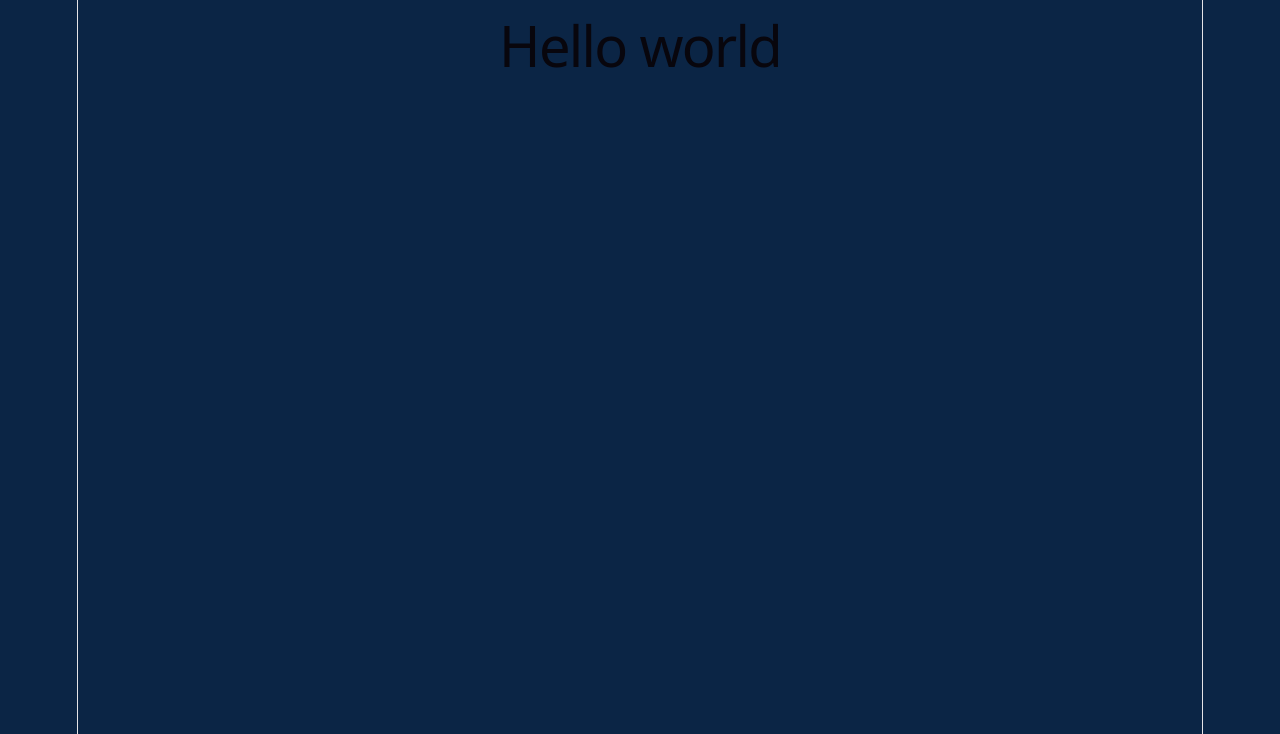
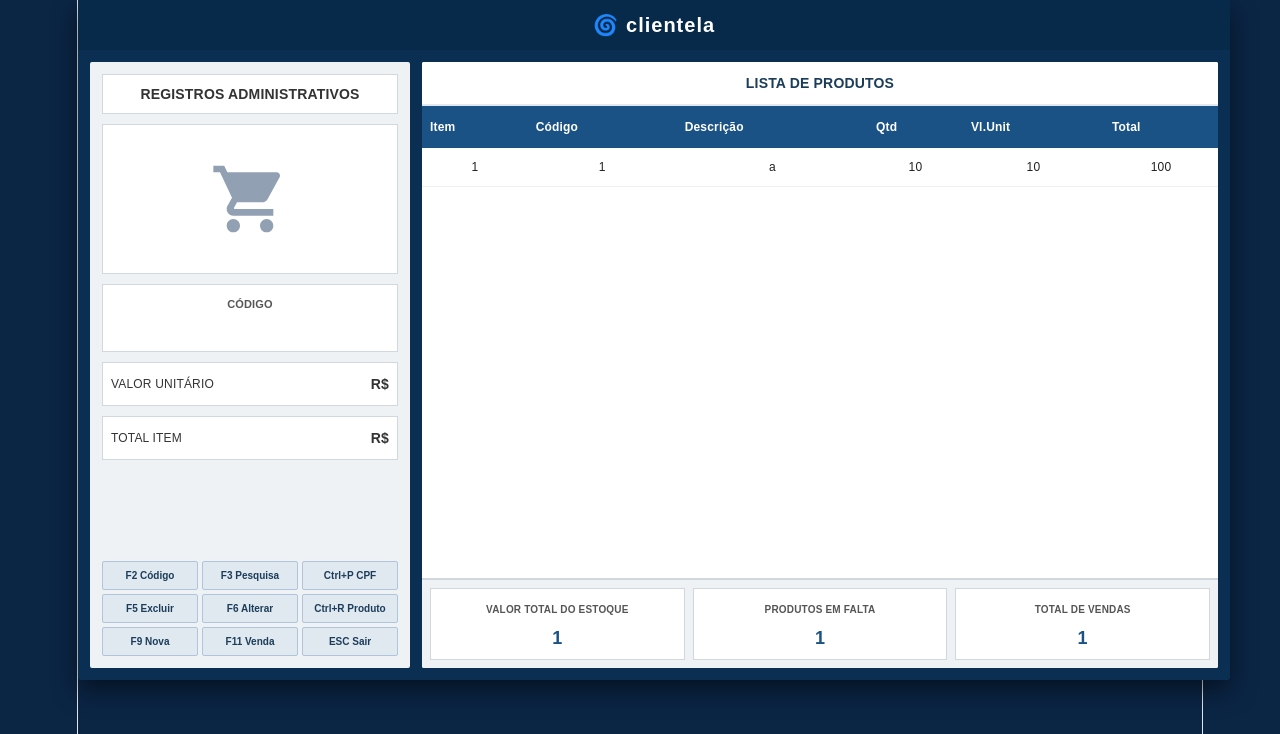
Before and after one commit to Tumilha/Clientela, a React (Vite) app: page /admin in a window 1280 px wide. Shown: the top 734 px of the page. Built offline with nearby package versions, Linux system fonts and the light colour scheme.

Commit message:
tela admib

```diff
--- a/componentes/admin/Admin.css
+++ b/componentes/admin/Admin.css
@@ -0,0 +1,271 @@
+* {
+  box-sizing: border-box;
+  margin: 0;
+  padding: 0;
+  font-family: Arial, Helvetica, sans-serif;
+}
+
+body {
+  background-color: #0b2545;
+  display: flex;
+  justify-content: center;
+  align-items: center;
+  min-height: 100vh;
+}
+
+.admin-page {
+  width: 90vw;
+  max-width: 1200px;
+  height: 85vh;
+  display: flex;
+}
+
+.admin-container {
+  width: 100%;
+  height: 100%;
+  background-color: #0d3b66;
+  border-radius: 4px;
+  display: flex;
+  flex-direction: column;
+  overflow: hidden;
+  box-shadow: 0 10px 25px rgba(0, 0, 0, 0.5);
+}
+
+/* =========================
+   CABEÇALHO
+========================= */
+
+.admin-header {
+  background-color: #072a4a;
+  padding: 10px 20px;
+  display: flex;
+  align-items: center;
+  justify-content: center;
+  height: 50px;
+}
+
+.logo {
+  display: flex;
+  align-items: center;
+  gap: 8px;
+  color: #ffffff;
+}
+
+.logo-icon {
+  font-size: 20px;
+}
+
+.logo-text {
+  font-size: 20px;
+  font-weight: bold;
+  letter-spacing: 1px;
+}
+
+.admin-content {
+  display: flex;
+  flex: 1;
+  padding: 12px;
+  gap: 12px;
+  background-color: #0b2f52;
+  overflow: hidden;
+}
+
+/* =========================
+   PAINEL ESQUERDO
+========================= */
+
+.admin-sidebar {
+  width: 320px;
+  background-color: #eef2f5;
+  border-radius: 2px;
+  padding: 12px;
+  display: flex;
+  flex-direction: column;
+  gap: 10px;
+}
+
+.admin-title {
+  background-color: #ffffff;
+  border: 1px solid #d0d7de;
+  text-align: center;
+  font-weight: bold;
+  font-size: 14px;
+  padding: 6px;
+  color: #333;
+}
+
+.admin-title span,
+.admin-title strong {
+  display: block;
+}
+
+.admin-title strong {
+  font-size: 9px;
+}
+
+/* Ícone */
+
+.admin-icon {
+  background-color: #ffffff;
+  border: 1px solid #d0d7de;
+  height: 150px;
+  display: flex;
+  justify-content: center;
+  align-items: center;
+}
+
+/* Campos */
+
+.admin-field {
+  display: flex;
+  flex-direction: column;
+  background-color: #ffffff;
+  border: 1px solid #d0d7de;
+  padding: 6px;
+}
+
+.admin-field label {
+  font-size: 11px;
+  font-weight: bold;
+  color: #555;
+  margin-bottom: 2px;
+}
+
+.code-input {
+  border: none;
+  outline: none;
+  font-size: 22px;
+  font-weight: bold;
+  color: #111;
+  width: 100%;
+}
+
+.admin-info {
+  background-color: #ffffff;
+  border: 1px solid #d0d7de;
+  padding: 8px;
+  display: flex;
+  justify-content: space-between;
+  align-items: center;
+  font-size: 12px;
+  color: #333;
+}
+
+.admin-info strong {
+  font-size: 14px;
+}
+/* =========================
+   ATALHOS
+========================= */
+
+.admin-shortcuts {
+  display: grid;
+  grid-template-columns: repeat(3, 1fr);
+  gap: 4px;
+  margin-top: auto;
+}
+
+.admin-shortcuts button {
+  background-color: #e0e8f0;
+  border: 1px solid #b0c4de;
+  color: #1c3d5a;
+  font-size: 10px;
+  font-weight: bold;
+  padding: 8px 2px;
+  cursor: pointer;
+  border-radius: 2px;
+}
+
+.admin-shortcuts button:hover {
+  background-color: #cbd5e1;
+}
+
+/* =========================
+   PAINEL DIREITO
+========================= */
+
+.admin-main {
+  flex: 1;
+  background-color: #ffffff;
+  display: flex;
+  flex-direction: column;
+  border-radius: 2px;
+  overflow: hidden;
+}
+
+.products-title {
+  background-color: #ffffff;
+  text-align: center;
+  font-weight: bold;
+  color: #1c3d5a;
+  padding: 8px;
+  font-size: 14px;
+  border-bottom: 2px solid #e2e8f0;
+}
+
+/* =========================
+   TABELA
+========================= */
+
+.products-table-container {
+  flex: 1;
+  overflow-y: auto;
+}
+
+.products-table {
+  width: 100%;
+  border-collapse: collapse;
+  font-size: 12px;
+}
+
+.products-table th {
+  background-color: #1a5286;
+  color: #ffffff;
+  padding: 8px;
+  text-align: left;
+  font-weight: bold;
+}
+
+.products-table td {
+  padding: 6px 8px;
+  border-bottom: 1px solid #f0f0f0;
+  color: #222;
+}
+
+.products-table tbody tr:nth-child(even) {
+  background-color: #f8fafc;
+}
+
+/* =========================
+   INDICADORES
+========================= */
+
+.admin-stats {
+  display: flex;
+  background-color: #eef2f5;
+  border-top: 2px solid #d0d7de;
+  padding: 8px;
+  gap: 8px;
+}
+
+.stat-box {
+  flex: 1;
+  background-color: #ffffff;
+  border: 1px solid #d0d7de;
+  padding: 8px;
+  display: flex;
+  flex-direction: column;
+  align-items: center;
+  justify-content: center;
+}
+
+.stat-box span {
+  font-size: 10px;
+  font-weight: bold;
+  color: #555;
+  margin-bottom: 2px;
+}
+
+.stat-box strong {
+  color: #1a5286;
+}
--- a/componentes/admin/admin.jsx
+++ b/componentes/admin/admin.jsx
@@ -1,9 +1,128 @@
-
+import './admin.css';
 
 function Admin() {
     return (
-        <div>
-            <h1>Hello world</h1>
+        <div className="admin-page">
+
+            <div className="admin-container">
+
+                {/* CABEÇALHO */}
+                <header className="admin-header">
+                    <div className="logo">
+                        <span className="logo-icon">🌀</span>
+                        <span className="logo-text">clientela</span>
+                    </div>
+                </header>
+
+                <div className="admin-content">
+
+                    {/* PAINEL ESQUERDO */}
+                    <aside className="admin-sidebar">
+
+                        <div className="admin-title">
+                            REGISTROS ADMINISTRATIVOS
+                        </div>
+
+                        <div className="admin-icon">
+                            <svg viewBox="0 0 24 24" width="80" height="80" fill="#92a0b3">
+                                <path d="M7 18c-1.1 0-1.99.9-1.99 2S5.9 22 7 22s2-.9 2-2-.9-2-2-2zM1 2v2h2l3.6 7.59-1.35 2.45c-.16.28-.25.61-.25.96 0 1.1.9 2 2 2h12v-2H7.42c-.14 0-.25-.11-.25-.25l.03-.12.9-1.63h7.45c.75 0 1.41-.41 1.75-1.03l3.58-6.49c.08-.14.12-.31.12-.48 0-.55-.45-1-1-1H5.21l-.94-2H1zm16 16c-1.1 0-1.99.9-1.99 2s.89 2 1.99 2 2-.9 2-2-.9-2-2-2z" />
+                            </svg>
+                        </div>
+
+                        <div className="field-group">
+                            <label>CÓDIGO</label>
+                            <input className="code-input" />
+                        </div>
+                        <div className="info-row">
+                            <span>VALOR UNITÁRIO</span>
+                            <strong>R$ </strong>
+                        </div>
+
+                        <div className="info-row">
+                            <span>TOTAL ITEM</span>
+                            <strong>R$ </strong>
+                        </div>
+
+                        {/* ATALHOS */}
+                        <div className="admin-shortcuts">
+
+                            <button>F2 Código</button>
+                            <button>F3 Pesquisa</button>
+                            <button>Ctrl+P CPF</button>
+
+                            <button>F5 Excluir</button>
+                            <button>F6 Alterar</button>
+                            <button>Ctrl+R Produto</button>
+
+                            <button>F9 Nova</button>
+                            <button>F11 Venda</button>
+                            <button>ESC Sair</button>
+
+                        </div>
+
+                    </aside>
+
+                    {/* PAINEL DIREITO */}
+                    <main className="admin-main">
+
+                        <div className="products-title">
+                            LISTA DE PRODUTOS
+                        </div>
+
+                        <div className="products-table-container">
+
+                            <table className="products-table">
+                                <thead>
+                                    <tr>
+                                        <th>Item</th>
+                                        <th>Código</th>
+                                        <th>Descrição</th>
+                                        <th>Qtd</th>
+                                        <th>Vl.Unit</th>
+                                        <th>Total</th>
+                                    </tr>
+                                </thead>
+                                <tbody>
+                                    <tr key="1">
+                                    <td>1</td>
+                                    <td>1</td>
+                                    <td>a</td>
+                                    <td>10</td>
+                                    <td>10</td>
+                                    <td>100</td>
+                                    </tr>
+
+                                </tbody>
+                            </table>
+
+                        </div>
+
+                        {/* INDICADORES */}
+                        <div className="admin-stats">
+
+                            <div className="stat-box">
+                                <span>VALOR TOTAL DO ESTOQUE</span>
+                                <strong>1</strong>
+                            </div>
+
+                            <div className="stat-box">
+                                <span>PRODUTOS EM FALTA</span>
+                                <strong>1</strong>
+                            </div>
+
+                            <div className="stat-box">
+                                <span>TOTAL DE VENDAS</span>
+                                <strong>1</strong>
+                            </div>
+
+                        </div>
+
+                    </main>
+
+                </div>
+
+            </div>
+
         </div>
     );
 }
--- a/componentes/caixa/caixa.jsx
+++ b/componentes/caixa/caixa.jsx
@@ -102,7 +102,7 @@ function Caixa() {
             <div className="shortcuts-grid">
               <button>F2 Código</button>
               <button>F3 Pesquisa</button>
-              <button>CS/F11 CPF</button>
+              <button>Ctrl+P CPF</button>
               <button>F5 Excluir</button>
               <button>F6 Alterar</button>
               <button>Ctrl+R Produto</button>
```
